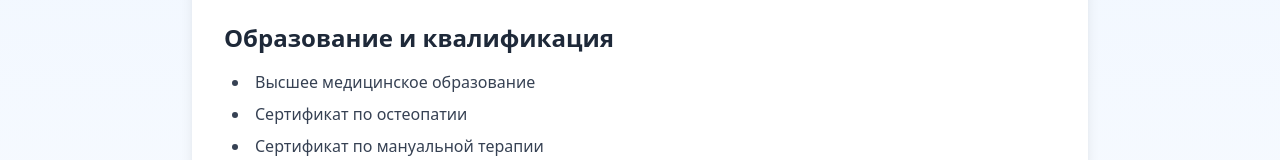
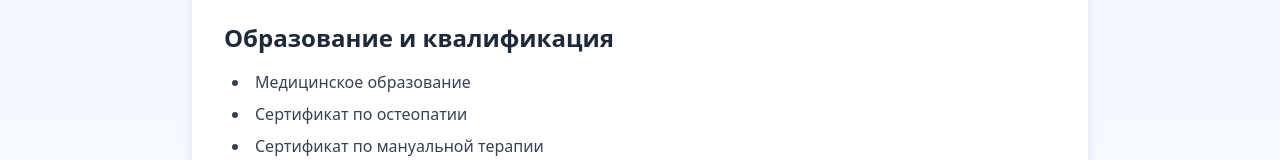
Before and after one commit to butch888/osteopat, a Next.js app: page /about in a window 1280 px wide. Shown: the part 278-438 px from the top of the page. Built offline with nearby package versions, Linux system fonts and the light colour scheme.

Commit message:
fix styles

```diff
--- a/app/about/page.tsx
+++ b/app/about/page.tsx
@@ -1,6 +1,6 @@
 export default function About() {
   return (
-    <div className="min-h-screen bg-gradient-to-b from-blue-50 to-white py-8 sm:py-12 px-4 sm:px-6 lg:px-8">
+    <div className="min-h-screen bg-linear-to-b from-blue-50 to-white py-8 sm:py-12 px-4 sm:px-6 lg:px-8">
       <div className="max-w-4xl mx-auto">
         <h1 className="text-3xl sm:text-4xl font-bold text-gray-900 mb-6 sm:mb-8 text-center">
           Обо мне
@@ -16,7 +16,7 @@
               Образование и квалификация
             </h2>
             <ul className="list-disc list-inside space-y-2 text-sm sm:text-base text-gray-700 pl-2">
-              <li>Высшее медицинское образование</li>
+              <li>Медицинское образование</li>
               <li>Сертификат по остеопатии</li>
               <li>Сертификат по мануальной терапии</li>
               <li>Сертификат по массажу</li>
```
